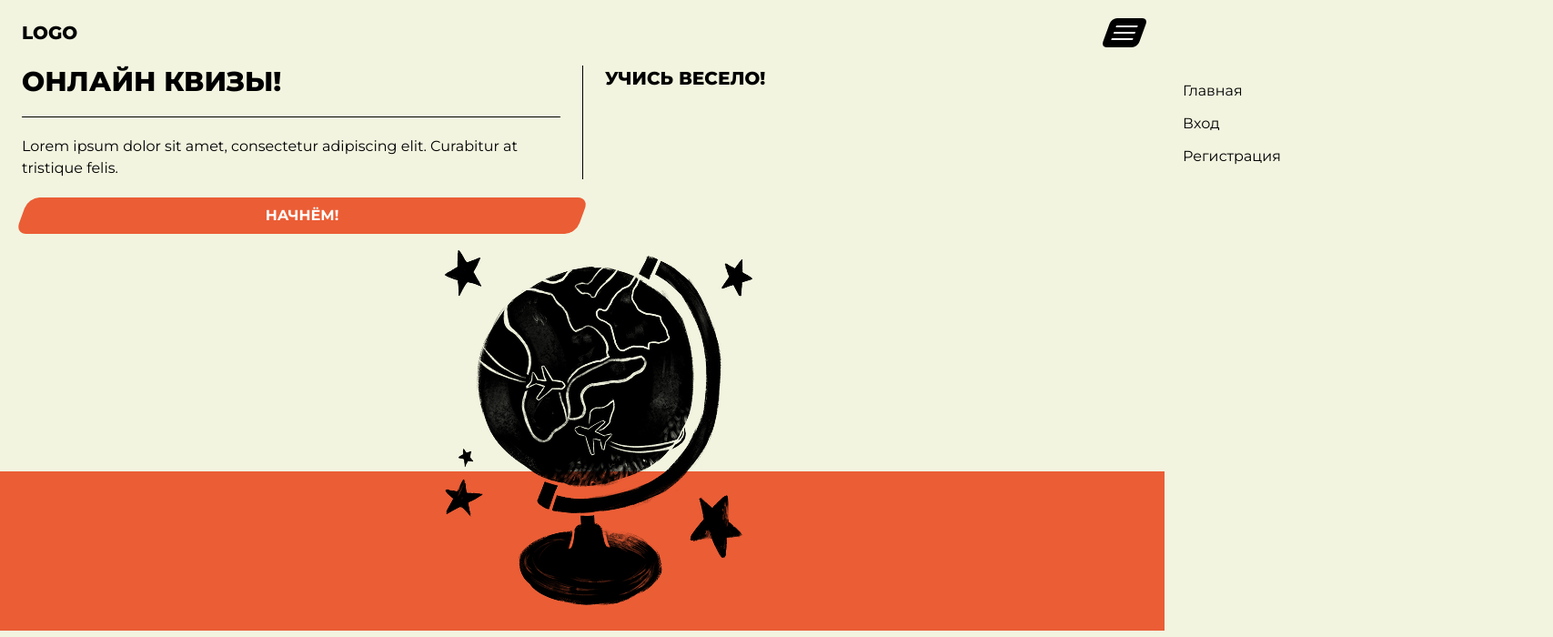
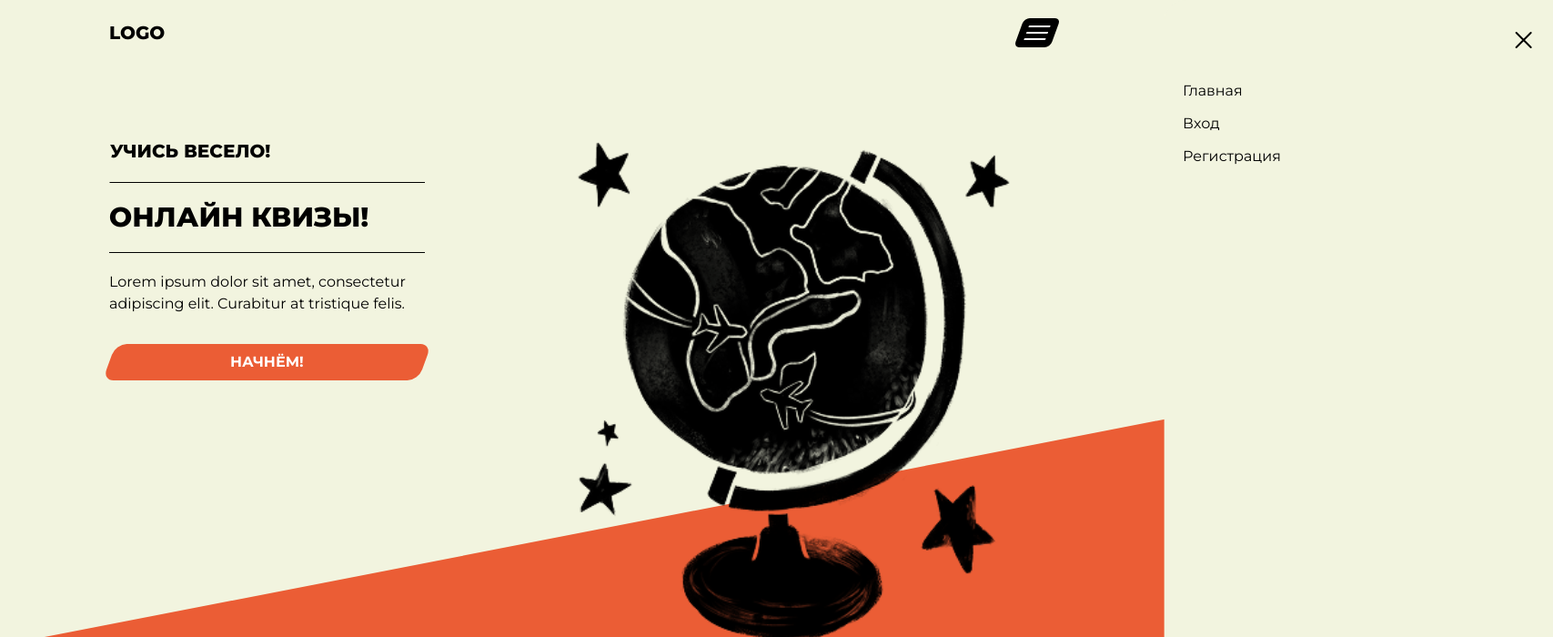
Before and after one commit to SqTione/QuizzyRoomFrontend, a Next.js app: page / in a window 1280 px wide. Shown: the top 700 px of the page at 91% size, 1707 px wide, since content can reach past the window. Built offline with nearby package versions, Linux system fonts and the light colour scheme.

Commit message:
Finished Home page

```diff
--- a/src/app/Home.tsx
+++ b/src/app/Home.tsx
@@ -6,23 +6,24 @@
 export function Home() {
 	return (
 	 <>
-	 	<main className="container flex-1 flex flex-col justify-between w-full">
+	 	<main className="container relative flex-1 flex flex-col justify-between w-ful z-20">
 			<div>
-				<div className="flex mb-5">
-					<div className="pr-6 w-1/2">
-						<h1 className='mb-5'>Онлайн квизы!</h1>
+				<div className="md:flex-col-reverse md:mt-20 md:w-1/3 flex mb-5 w-full">
+					<div className="md:w-full md:pr-0 pr-6 w-1/2">
+						<h1 className='md:pt-5 mb-5'>Онлайн квизы!</h1>
 						<hr className='mb-5 w-full'/>
-						<p>Lorem ipsum dolor sit amet, consectetur adipiscing elit. Curabitur at tristique felis. </p>
+						<p className='mb-8'>Lorem ipsum dolor sit amet, consectetur adipiscing elit. Curabitur at tristique felis. </p>
+						<Button className='md:block hidden w-full'>Начнём!</Button>
 					</div>
-					<div className="pl-6 border-l">
+					<div className="md:pl-0 md:pb-5 md:w-full md:border-l-transparent md:border-b pl-6 border-l">
 						<h3>Учись весело!</h3>
 					</div>
 				</div>
-				<Button className='!w-1/2'>Начнём!</Button>
+				<Button className='md:hidden w-1/2'>Начнём!</Button>
 			</div>
-			<div className="flex justify-center w-full">
-				<img src={'/globe.png'} alt=""  className='relative bottom-4 z-10'/>
-				<div className="absolute left-0 bottom-0 w-full h-[175px] bg-primary"></div>
+			<div className="md:relative md:bottom-40 flex justify-center w-full z-0">
+				<img src={'/globe.png'} alt="" className='lg:!w-[550px] lg:-translate-y-1/4 md:!w-[450px] md:-translate-y-1/3 md:left-1/5 relative bottom-4 z-10'/>
+				<div className="md:h-[300px] md:rotate-[-11deg] absolute -left-1/2 bottom-0 w-[200%] h-[175px] bg-primary"></div>
 			</div>
 		</main>
 
--- a/src/app/auth/page.tsx
+++ /dev/null
@@ -1,11 +0,0 @@
-import { NO_INDEX_PAGE } from '@/constants/seo.constants'
-import { Metadata } from 'next'
-
-export const metadata: Metadata = {
-	title: 'Авторизация',
-	...NO_INDEX_PAGE
-}
-
-export default function AuthPage() {
-	return <div>Авторизация</div>
-}
--- a/src/app/globals.css
+++ b/src/app/globals.css
@@ -27,16 +27,18 @@
 }
 
 body {
-	@apply text-base overflow-x-hidden;
+	@apply text-base;
 
 	display: flex;
 	flex-direction: column;
-	padding-top: 1.25rem;
 	min-height: 100vh;
+	width: 100vw;
 
 	font-family: var(--font-zen), sans-serif;
 	color: rgb(var(--foreground-rgb));
 	background-color: var(--background);
+
+	overflow-x: hidden;
 
 	/* @media screen and (width <= 1200px) {
 		font-size: 16px;
@@ -49,14 +51,21 @@
 
 /* Base */
 .container {
-	position: relative;
 	padding: 0 1.5rem;
 	max-width: 100vw;
 	width: 100%;
+}
 
-	/* @media screen and (width >= 768px) {
+@media screen and (min-width: 768px) {
+	.container {
 		padding: 0 4rem;
-	} */
+	}
+}
+
+@media screen and (min-width: 1280px) {
+	.container {
+		padding: 0 7.5rem;
+	}
 }
 
 h1, h2 {
--- a/src/components/footer/Footer.tsx
+++ b/src/components/footer/Footer.tsx
@@ -6,7 +6,7 @@
 export function Footer() {
 	return (
 		<footer className="container flex justify-between flex-wrap gap-8 !pt-16 !pb-10 bg-black text-lemon-100 text-sm">
-			<div className='w-1/2'>
+			<div className='md:w-1/4 w-1/2'>
 				<Logo className="block !mb-3" />
 				<p className='mb-2'>Lorem ipsum dolor sit amet, consectetur adipiscing elit. </p>
 				<a href="#" className='underline underline-offset-4'>Developed by SqTione</a>
@@ -21,9 +21,9 @@
 					</ul>
 				</nav>
 			</div>
-			<div className='w-full'>
+			<div className='md:w-max w-full'>
 				<h4 className="subtitle mb-3">Контактные данные</h4>
-				<div className="flex justify-between flex-wrap w-full">
+				<div className="md:flex-col flex justify-between flex-wrap gap-3 w-full">
 					<div className='flex flex-col gap-2'>
 						<Link href='mailto:quizzyroom@gmail.com' className='flex items-center gap-3'>
 							<img src="/icons/email.svg" alt="" />
--- a/src/components/header/Header.tsx
+++ b/src/components/header/Header.tsx
@@ -11,7 +11,7 @@
 	const closeMenu = () => setIsMenuOpen(false)
 
 	return (
-		<header className="container flex justify-between items-center mb-5">
+		<header className="container flex justify-between items-center mb-5 mt-5 overflow-x-hidden">
 			<Logo />
 			<Menu />
 		</header>
--- a/src/components/menu/Menu.tsx
+++ b/src/components/menu/Menu.tsx
@@ -36,9 +36,9 @@
       {/* Меню */}
       <nav
         ref={menuRef}
-        className={`burger-menu fixed top-0 ${
-          isOpen ? 'left-0' : 'left-full'
-        } flex flex-col px-5 py-8 w-screen h-screen bg-lemon-100 rounded-l-3xl z-50 transition-all duration-300`}
+        className={`burger-menu absolute top-0 right-0 ${
+          isOpen ? 'translate-x-0' : 'translate-x-full'
+        } md:w-1/3 flex flex-col px-5 py-8 w-screen h-screen bg-lemon-100 rounded-l-3xl z-50 transition-all duration-300`}
       >
         <button className="burger-menu__close-btn relative" onClick={handleCloseMenu}>
           <img src="/icons/cross.svg" alt="Закрыть меню" />
--- a/src/components/ui/buttons/BurgerButton.tsx
+++ /dev/null
@@ -1,15 +0,0 @@
-'use client'
-
-import './burger-button.scss'
-
-export function BurgerButton({ onClick }: { onClick: () => void }) {
-	return (
-		<button className='burger-menu__button px-2 py-2 w-[2.5rem] h-[2rem] aspect-square rounded-md skew-x-[-20deg] cursor-pointer' onClick={onClick}>
-			<div className='flex flex-col justify-between gap-[2px] w-full h-full'>
-				<span className='block w-full h-[2px] bg-white rounded-full' />
-				<span className='block w-full h-[2px] bg-white rounded-full' />
-				<span className='block w-full h-[2px] bg-white rounded-full' />
-			</div>
-		</button>
-	)
-}
--- a/src/components/ui/buttons/burger-button.scss
+++ /dev/null
@@ -1,3 +0,0 @@
-.burger-button {
-	background: black !important;
-}
```
Also changed, not shown: src/app/auth/sign-in/page.tsx (added).
